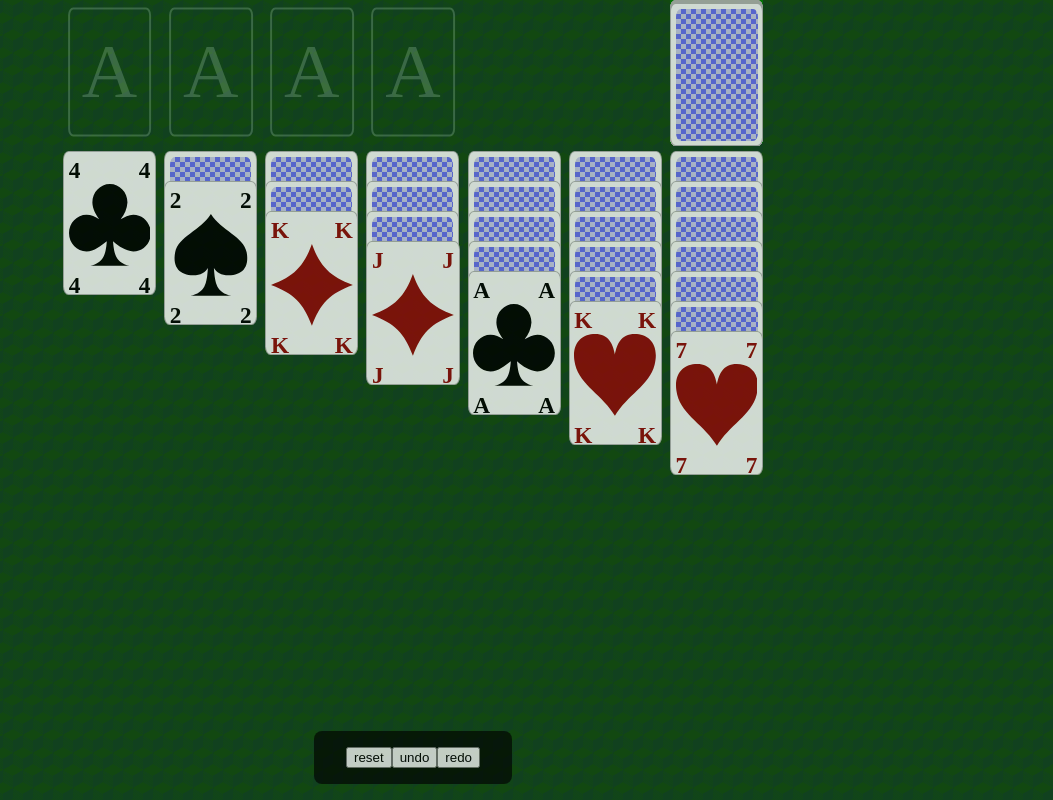
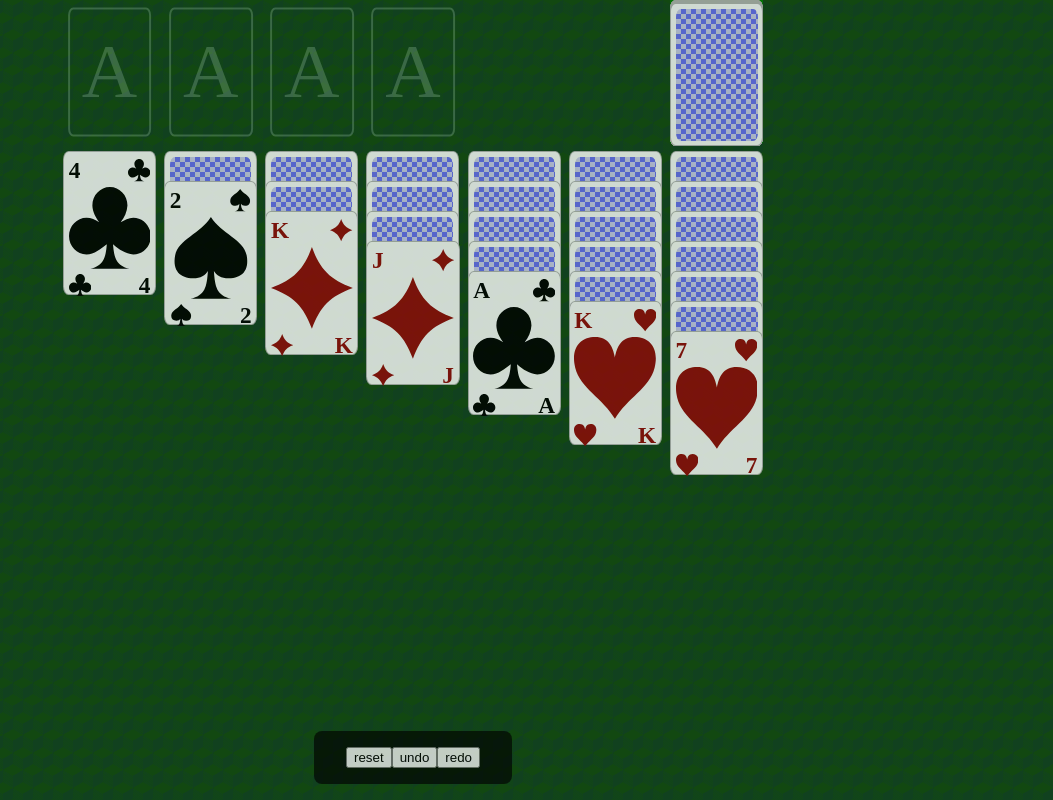
Before and after one commit to tylertierney/solitaire, a React (Vite) app: page / in a window 1280 px wide. Shown: the whole page, without its empty margins (227-1280 px from the left). Built offline with nearby package versions, Linux system fonts and the light colour scheme.

Commit message:
adjust card styles

```diff
--- a/src/components/Card/Card.module.scss
+++ b/src/components/Card/Card.module.scss
@@ -6,9 +6,9 @@
   cursor: pointer;
   container-type: inline-size;
   font-weight: bold;
-  -webkit-user-select: none; /* For WebKit/iOS */
-  -moz-user-select: none; /* For Firefox */
-  -ms-user-select: none; /* For IE/Edge */
+  -webkit-user-select: none;
+  -moz-user-select: none;
+  -ms-user-select: none;
   user-select: none;
   touch-action: none;
 
@@ -63,35 +63,8 @@
         fill: black;
       }
 
-      .top {
-        display: flex;
-        justify-content: space-between;
-        align-items: center;
-        user-select: none;
-
-        .value {
-          color: inherit;
-          user-select: none;
-          touch-action: none;
-        }
-
-        .icon {
-          display: none;
-        }
-      }
-
       .middle {
         flex-grow: 1;
-      }
-
-      .bottom {
-        display: flex;
-        justify-content: space-between;
-        align-items: center;
-
-        .value {
-          color: inherit;
-        }
       }
     }
 
@@ -107,9 +80,6 @@
         background-color: #e5e5f7;
         opacity: 0.8;
         border-radius: inherit;
-        // background-image:
-        //   repeating-radial-gradient(circle at 0 0, transparent 0, #e5e5f7 10px),
-        //   repeating-linear-gradient(#444cf755, #3037af);
 
         background-color: #e5e5f7;
         opacity: 0.8;
@@ -144,22 +114,7 @@
     user-select: none;
     .inner {
       .front {
-        padding-top: 2px;
-
-        .top {
-          .value {
-            font-size: 48cqw;
-
-            &:nth-child(2) {
-              display: none;
-            }
-          }
-
-          .icon {
-            display: flex;
-            width: 32cqw;
-          }
-        }
+        padding-top: 0;
 
         .bottom {
           display: none;
--- a/src/components/Card/Card.tsx
+++ b/src/components/Card/Card.tsx
@@ -11,6 +11,7 @@ import {
   type CardValue,
   type Suit,
 } from '../../models'
+import CardTop from './CardTop/CardTop'
 
 type Props = Omit<
   HTMLAttributes<HTMLDivElement>,
@@ -38,7 +39,7 @@ export default function Card({
   children,
   ...rest
 }: PropsWithChildren<Props>) {
-  const icon = suitToIconMap[suit]({})
+  const icon = suitToIconMap[suit]({ style: { height: '100%', width: '100%' } })
 
   return (
     <div
@@ -58,22 +59,18 @@ export default function Card({
       <div className={styles.inner}>
         <div className={`${styles.front} ${styles[suit]}`}>
           <div className={styles.top}>
-            <span className={styles.value}>{value}</span>
-            <span className={styles.value}>{value}</span>
-            <span className={styles.icon}>
-              {suitToIconMap[suit]({
-                style: { width: 'inherit', height: 'inherit' },
-              })}
-            </span>
+            <CardTop suit={suit} value={value} />
           </div>
           <div className={styles.middle}>
             {icon}
             {children}
           </div>
-          <div className={styles.bottom}>
-            <span className={styles.value}>{value}</span>
-            <span className={styles.value}>{value}</span>
-          </div>
+          <CardTop
+            value={value}
+            suit={suit}
+            style={{ flexDirection: 'row-reverse' }}
+            className={styles.bottom}
+          />
         </div>
         <div className={styles.back}>
           <div className={styles.pattern}></div>
--- /dev/null
+++ b/src/components/Card/CardTop/CardTop.module.scss
@@ -0,0 +1,34 @@
+.cardTop {
+  display: flex;
+  justify-content: space-between;
+  align-items: center;
+  user-select: none;
+
+  .value {
+    color: inherit;
+    user-select: none;
+    touch-action: none;
+  }
+
+  .icon {
+    display: flex;
+    width: 24cqw;
+  }
+}
+
+@media only screen and (max-width: 700px) {
+  .cardTop {
+    .value {
+      font-size: 48cqw;
+
+      &:nth-child(2) {
+        display: none;
+      }
+    }
+
+    .icon {
+      display: flex;
+      width: 32cqw;
+    }
+  }
+}
--- /dev/null
+++ b/src/components/Card/CardTop/CardTop.tsx
@@ -0,0 +1,26 @@
+import type { HTMLAttributes } from 'react'
+import styles from './CardTop.module.scss'
+import { suitToIconMap, type CardValue, type Suit } from '../../../models'
+
+interface Props extends HTMLAttributes<HTMLDivElement> {
+  value: CardValue
+  suit: Suit
+}
+
+export default function CardTop({
+  value,
+  suit,
+  className = '',
+  ...rest
+}: Props) {
+  return (
+    <div className={`${styles.cardTop} ${className}`} {...rest}>
+      <span className={styles.value}>{value}</span>
+      <span className={styles.icon}>
+        {suitToIconMap[suit]({
+          style: { width: 'inherit', height: 'inherit' },
+        })}
+      </span>
+    </div>
+  )
+}
--- a/src/utils/utils.ts
+++ b/src/utils/utils.ts
@@ -16,7 +16,7 @@ export function generateDeck(): CardType[] {
     suits
       .map((suit) =>
         cardValues.map((value) => ({
-          id: suit + value,
+          id: `${suit}${value}` as CardType['id'],
           value,
           suit,
           hidden: true,
```
Also changed, not shown: src/svg/suits.tsx (+16 -16 lines).
